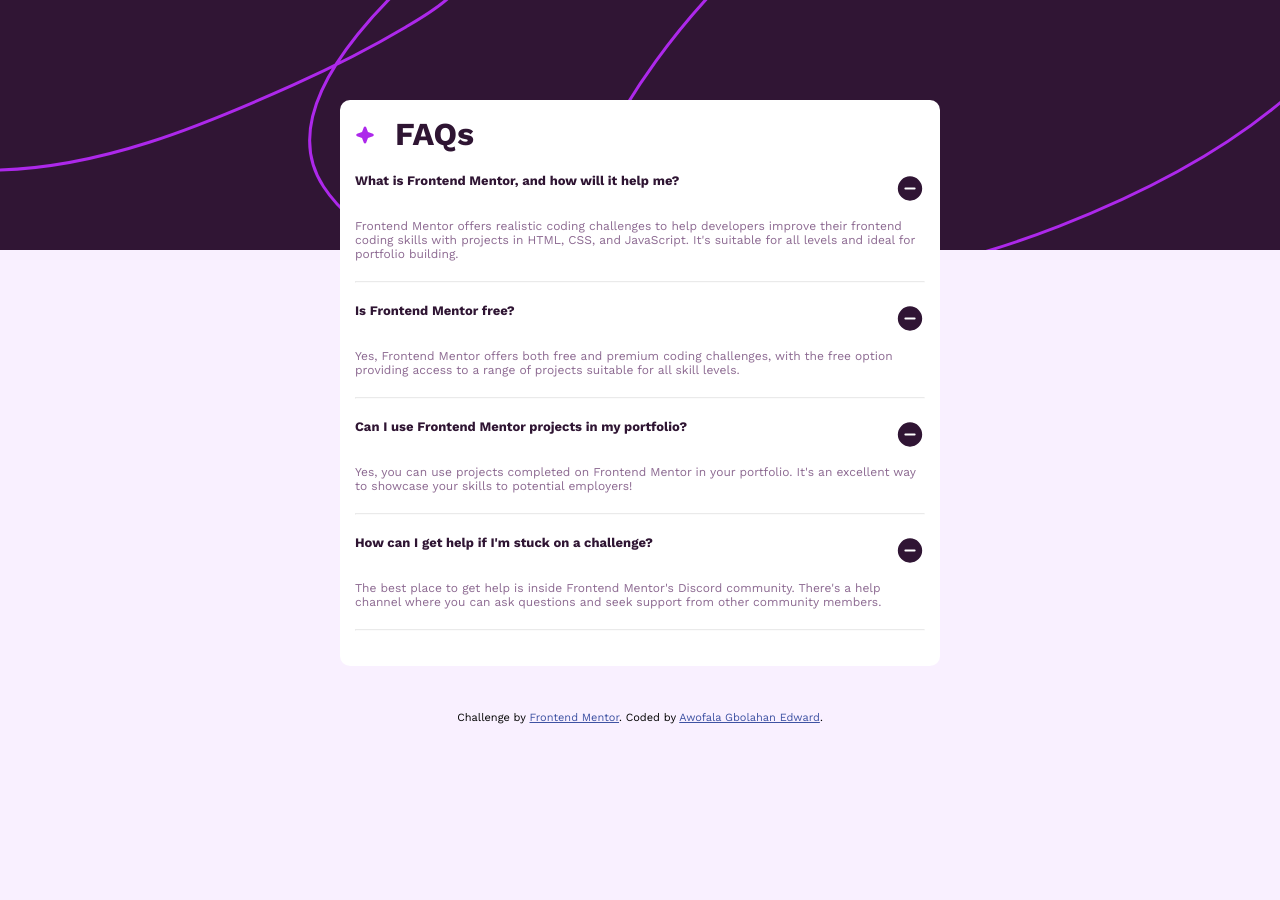
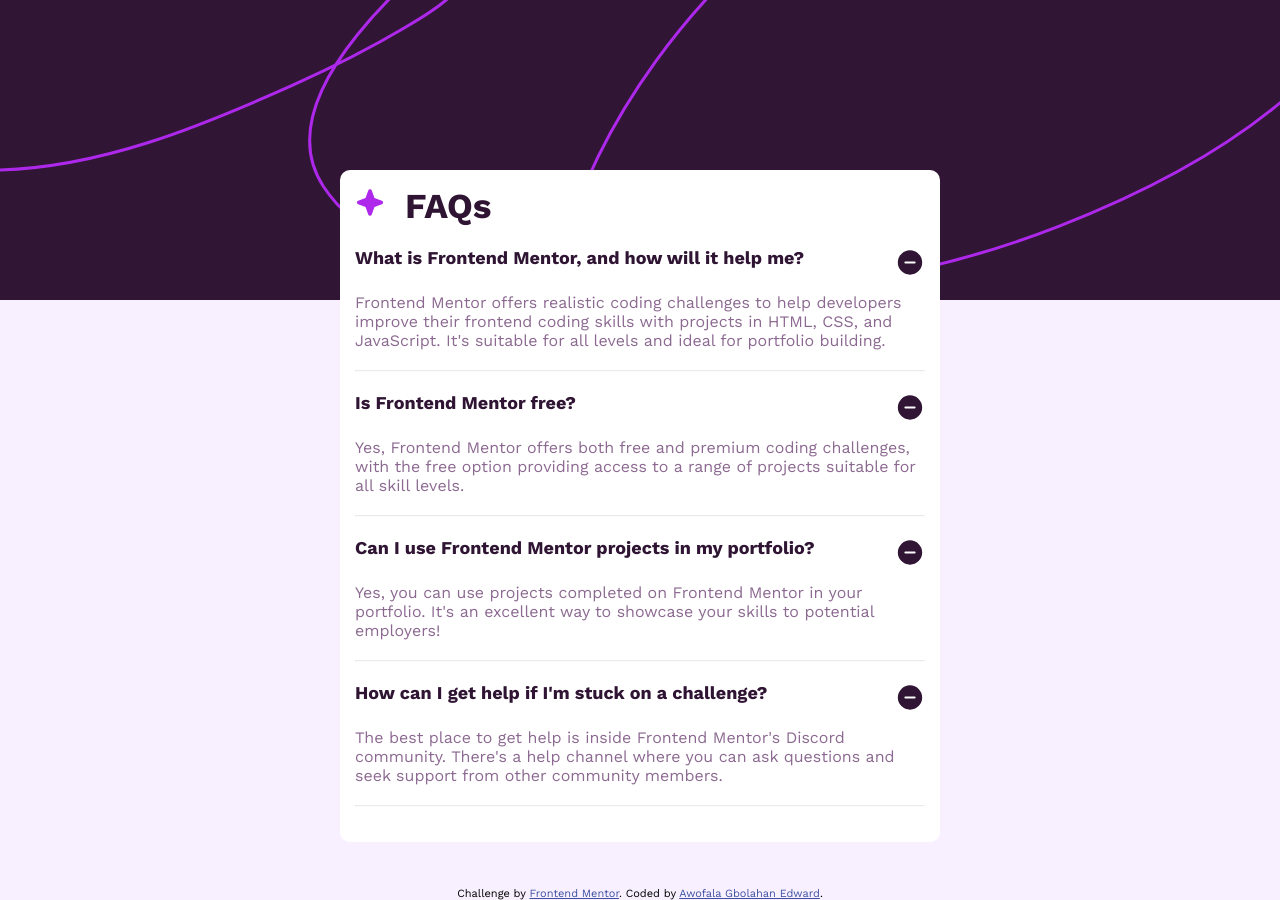
Before and after one commit to Edcology/faqaccordion, a plain HTML site: page index.html in a window 1280 px wide. Before the commit the page ends 800 px from the top, so only its background shows below. Drawn offline with nearby package versions, Linux system fonts and the light colour scheme.

Commit message:
Update style.css

```diff
--- a/style.css
+++ b/style.css
@@ -83,17 +83,32 @@ hr {
 
     }
 
+    h1 {
+        font-size: 35px;
+    }
+    h3 {
+        font-size: 18px;
+    }
+
+    .accordion-text {
+        font-size: 16px;
+    }
+
+    .star {
+        width: 30px;
+    }
+
     #bgimage {
         background: url(./assets/images/background-pattern-desktop.svg);
         width: 100%;
         /* margin-top: -100px; */
         margin-top: 0;
         padding: 0;
-        height: 250px;
+        height: 300px;
     }
 
     main {
-        margin-top: -320px;
+        margin-top: -300px;
         width: 100%;
         display: grid;
     }
```
